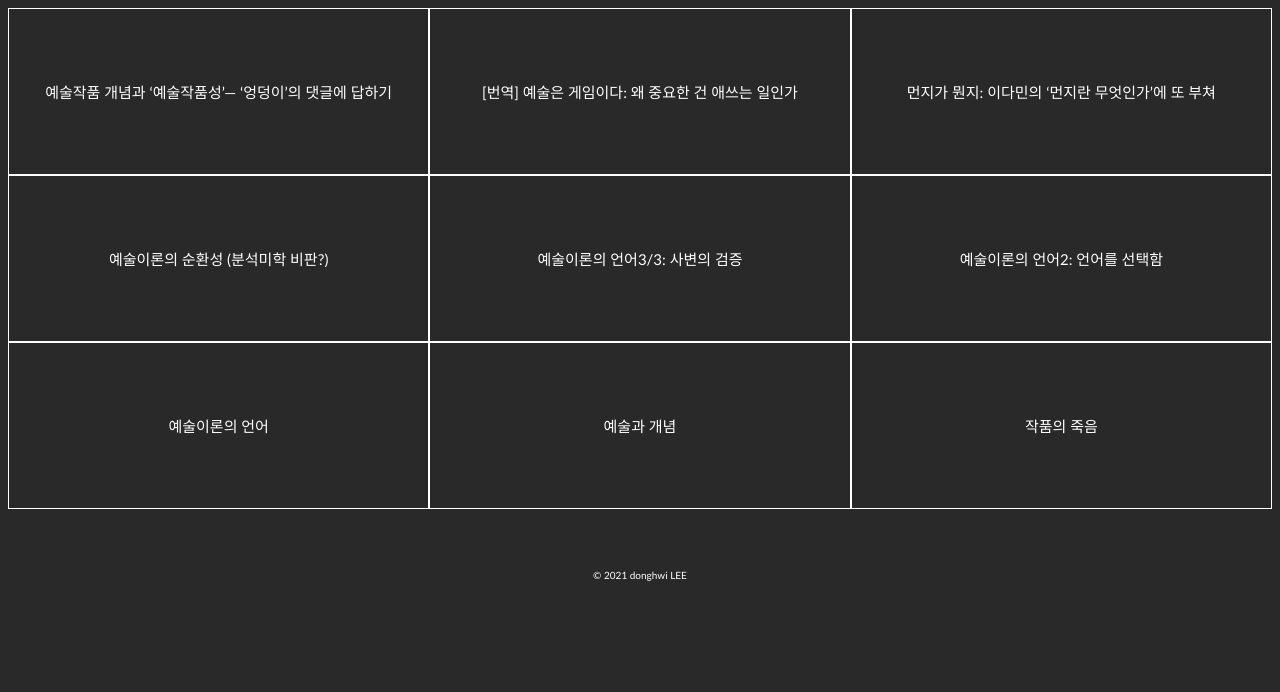
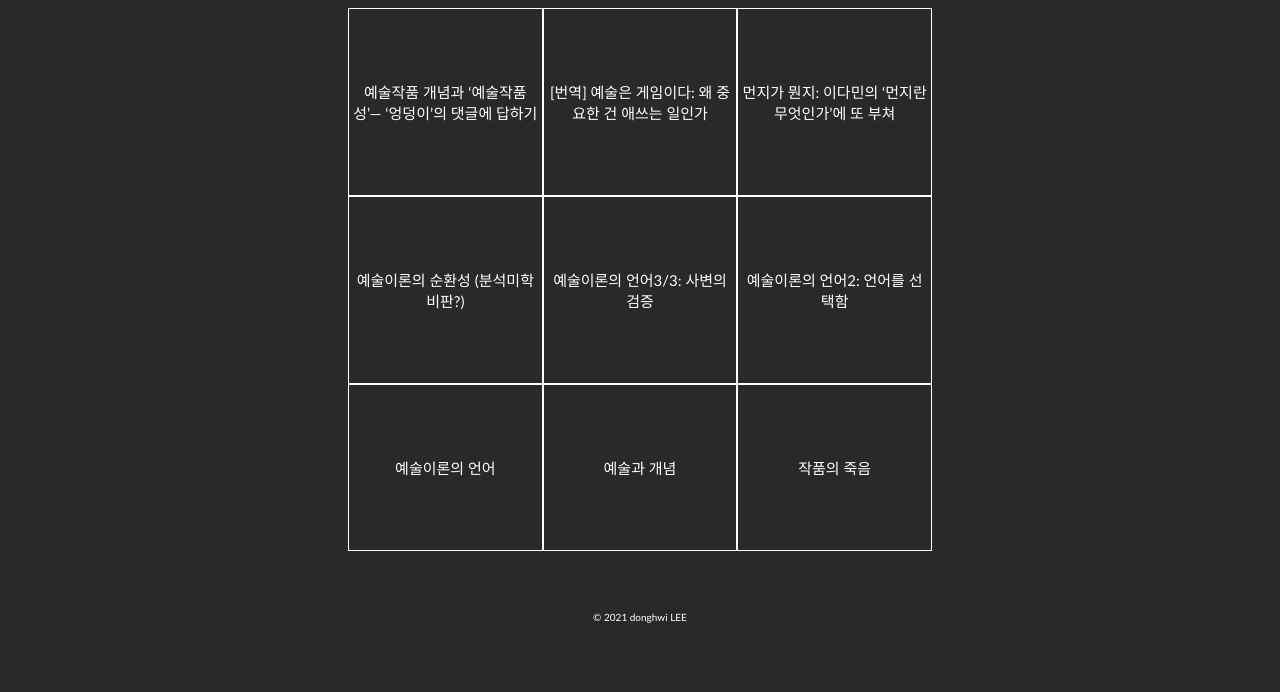
Before and after one commit to leedonghwie/leedonghwie, a plain HTML site: page views/textblocks1.html in a window 1280 px wide. Shown: the part 108-800 px from the top of the page. Drawn offline with Linux system fonts and the light colour scheme.

Commit message:
at hospital

```diff
--- a/views/pparn2.0/style_pparn2.0.css
+++ b/views/pparn2.0/style_pparn2.0.css
@@ -1,4 +1,6 @@
 html {
+    max-width:600px;
+    margin: 0 auto;
     background-color:rgb(41,41,41);
     color:white;
     font-family:
--- a/views/style_textblocks.css
+++ b/views/style_textblocks.css
@@ -1,4 +1,6 @@
 html {
+    max-width:600px;
+    margin: 0 auto;
     background-color:rgb(41,41,41);
     color:white;
     font-family:
```
